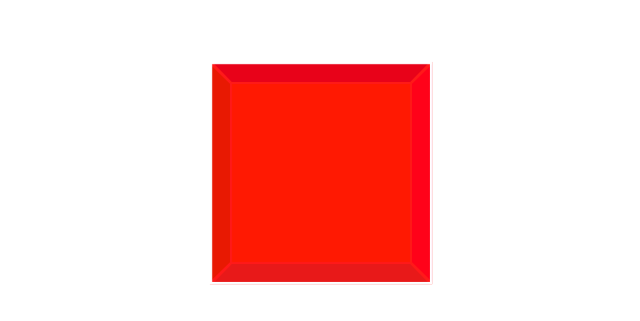
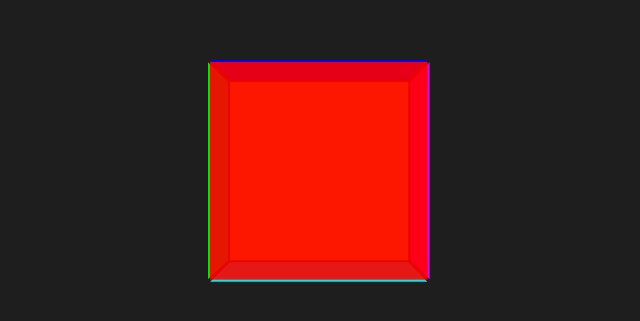
Before and after one commit to thewhodidthis/deltaforce, a website with bundled scripts: page index.html in a window 1280 px wide. Shown: the part 227-548 px from the top of the page, without its empty margins (319-959 px from the left). Built offline with nearby package versions, Linux system fonts and the dark colour scheme.

Commit message:
example/css: support dark color schemes

```diff
--- a/index.html
+++ b/index.html
@@ -41,7 +41,6 @@
         width: 200px;
       }
       .face {
-        border: 2px solid #fff;
         display: block;
         height: 196px;
         margin: 0;
@@ -72,6 +71,15 @@
         background: rgba(0, 255, 255, 0.9);
         transform: rotateX(-90deg) translateZ(100px);
       }
+      @media (prefers-color-scheme: dark) {
+        html {
+          background: #1e1e1e;
+          color: #efefef;
+        }
+        a {
+          color: inherit;
+        }
+      }
     </style>
   </head>
   <body>
```
